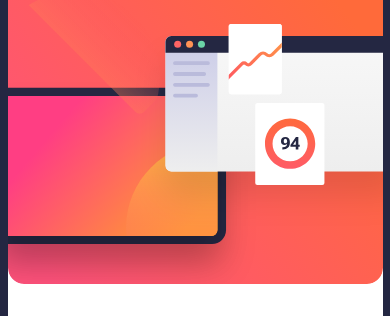
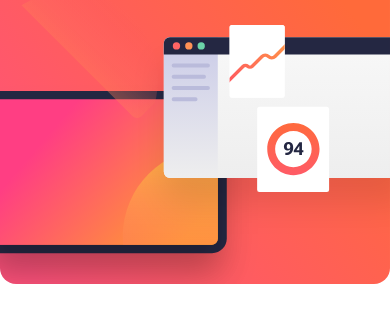
Before and after one commit to devJuanS/frontend-mentor, a plain HTML site: page newsletter-sign-up/index.html in a window 390 px wide. Shown: the top 316 px of the page. Drawn offline with Linux system fonts and the light colour scheme.

Commit message:
adjust the responsive width for medium screens

```diff
--- a/newsletter-sign-up/src/assets/css/style.css
+++ b/newsletter-sign-up/src/assets/css/style.css
@@ -39,7 +39,7 @@ body {
 }
 
 .newsletter-signup-form {
-  max-width: 375px;
+  max-width: 580px;
   width: 100%;
   margin: 0 auto;
   background-color: var(--white);
@@ -47,12 +47,13 @@ body {
 }
 
 .hero-img {
-  width: inherit;
   height: 284px;
   background-image: var(--hero-img-mobile-url);
-  background-position: top center;
+  background-position: center top;
   background-repeat: no-repeat;
-  background-size: contain;
+  background-size: cover;
+  border-end-end-radius: 16px;
+  border-end-start-radius: 16px;
 }
 
 .form-container {
@@ -132,7 +133,7 @@ body {
 /* Success message */
 
 .success-msg {
-  max-width: 375px;
+  max-width: 580px;
   width: 100%;
   height: 100vh;
   margin: 0 auto;
```
